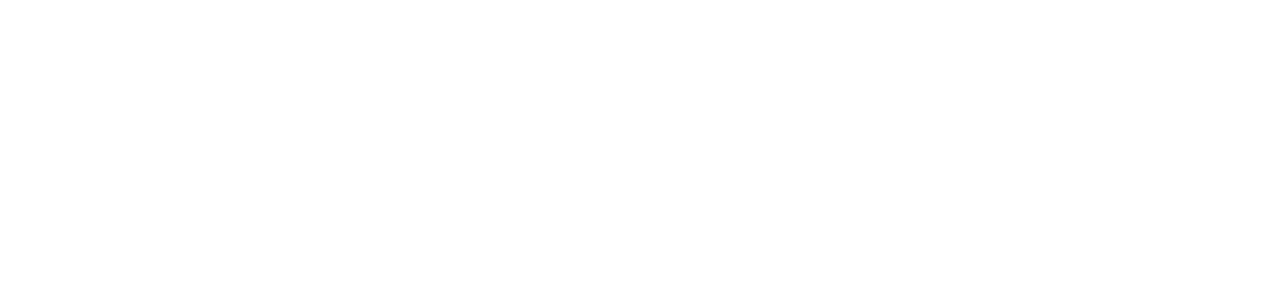
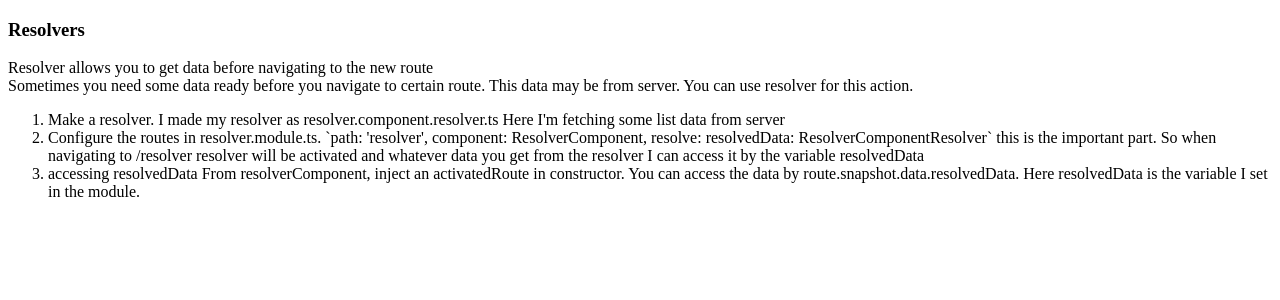
Before and after one commit to paige0701/angular-experiment, an Angular app: page /resolver in a window 1280 px wide. Before the commit this address led to /. Shown: the top 300 px of the page. Built offline with nearby package versions, Linux system fonts and the light colour scheme.

Commit message:
Study the use of resolver

```diff
--- a/src/app/directive/other-example/directives/cc-logo.directive.ts
+++ b/src/app/directive/other-example/directives/cc-logo.directive.ts
@@ -6,8 +6,6 @@ import {Directive, HostBinding, Input, OnChanges, SimpleChanges} from '@angular/
 export class CcLogoDirective implements OnChanges{
 
   constructor() { }
-
-
 
   @Input()
   cardNumber: string
@@ -39,7 +37,7 @@ export class CcLogoDirective implements OnChanges{
   }
 }
 
-enum CardType {
+const enum CardType {
   AMERICAN_EXPRESS = 'american-express',
   MASTER = 'mastercard',
   VISA = 'visa',
--- a/src/app/layout/layout.component.html
+++ b/src/app/layout/layout.component.html
@@ -3,6 +3,7 @@
     <ul>
       <li><a href="javascript:" [routerLink]="'/ng-content'">ng-content</a></li>
       <li><a href="javascript:" [routerLink]="'/directive'">directive</a></li>
+      <li><a href="javascript:" [routerLink]="'/resolver'">resolver</a></li>
       <li><a href="javascript:" [routerLink]="''">DOM manipulation</a></li>
     </ul>
 </div>
--- a/src/app/resolver/resolver.component.html
+++ b/src/app/resolver/resolver.component.html
@@ -1,3 +1,25 @@
-<p>
-  resolver works!
-</p>
+<h3>Resolvers</h3>
+
+<div>
+  <div>Resolver allows you to get data before navigating to the new route</div>
+  <div>
+    Sometimes you need some data ready before you navigate to certain route. This data may be
+    from server. You can use resolver for this action.
+
+    <ol>
+      <li>Make a resolver. I made my resolver as resolver.component.resolver.ts
+      Here I'm fetching some list data from server</li>
+      <li>Configure the routes in resolver.module.ts.
+       <span>`path: 'resolver', component: ResolverComponent, resolve: resolvedData: ResolverComponentResolver` this is the important part.
+      So when navigating to /resolver resolver will be activated and whatever data you get from the resolver I can access it by the variable resolvedData
+      </span>
+      </li>
+      <li>accessing resolvedData
+        From resolverComponent, inject an activatedRoute in constructor.
+        You can access the data by route.snapshot.data.resolvedData. Here resolvedData is the variable I set in the module.
+      </li>
+    </ol>
+
+
+  </div>
+</div>
--- /dev/null
+++ b/src/app/resolver/resolver.component.resolver.ts
@@ -0,0 +1,37 @@
+import {ActivatedRouteSnapshot, Resolve, RouterStateSnapshot} from '@angular/router';
+import {Observable} from 'rxjs/internal/Observable';
+import {forkJoin} from 'rxjs/internal/observable/forkJoin';
+import {ResolverService} from './resolver.service';
+import {Injectable} from '@angular/core';
+import {catchError, mergeMap} from 'rxjs/operators';
+import {of} from 'rxjs/internal/observable/of';
+
+@Injectable({
+  providedIn: 'root'
+})
+export class ResolverComponentResolver implements Resolve<Observable<Object>> {
+
+  constructor(private resolverService: ResolverService) {
+
+  }
+
+  resolve(route: ActivatedRouteSnapshot, state: RouterStateSnapshot): Observable<Observable<Object>> | Promise<Observable<Object>> | Observable<Object> {
+
+    // return forkJoin({
+    //   list : this.resolverService.getList(),
+    //   detail : this.resolverService.getDetail('id')
+    //   }
+    // )
+    return this.resolverService.getList().pipe(catchError(error   => {
+        return 'Error'
+      }), mergeMap(something => {
+        if (something) {
+          return of('Resolver works !')
+        } else {
+          return 'Error';
+        }
+      })
+    )
+  }
+
+}
--- a/src/app/resolver/resolver.component.ts
+++ b/src/app/resolver/resolver.component.ts
@@ -1,4 +1,5 @@
 import { Component, OnInit } from '@angular/core';
+import {ActivatedRoute} from '@angular/router';
 
 @Component({
   selector: 'app-resolver',
@@ -7,9 +8,12 @@ import { Component, OnInit } from '@angular/core';
 })
 export class ResolverComponent implements OnInit {
 
-  constructor() { }
+  constructor(private route: ActivatedRoute) {
+
+  }
 
   ngOnInit() {
+    console.info('resolved data', this.route.snapshot.data.resolvedData);
   }
 
 }
--- /dev/null
+++ b/src/app/resolver/resolver.service.ts
@@ -0,0 +1,20 @@
+import { Injectable } from '@angular/core';
+import {Observable} from 'rxjs/internal/Observable';
+import {HttpClient} from '@angular/common/http';
+
+@Injectable({
+  providedIn: 'root'
+})
+export class ResolverService {
+
+  constructor(private http: HttpClient) { }
+
+  getList(): Observable<Array<any>> {
+    return this.http.get(``) as Observable<Array<any>>
+  }
+
+  getDetail(id: string): Observable<any> {
+    return this.http.get(``) as Observable<any>
+
+  }
+}
```
Also changed, not shown: src/app/layout/layout.module.ts (+5 -2 lines), src/app/resolver/resolver.module.ts (added, +20 -0 lines), 1 other file (tests, documents, lock files or other folders).
